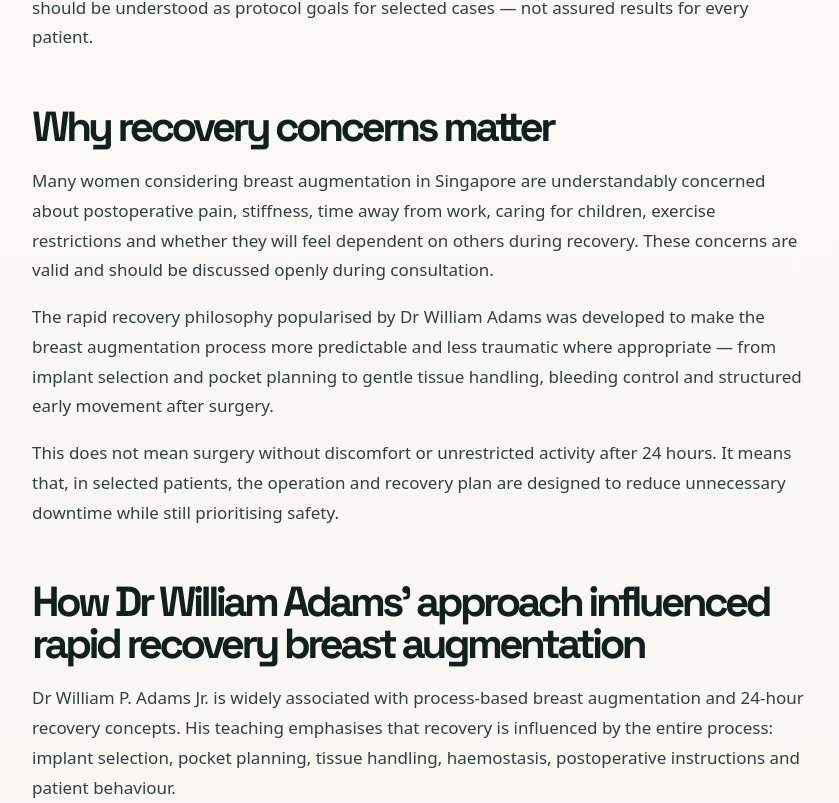
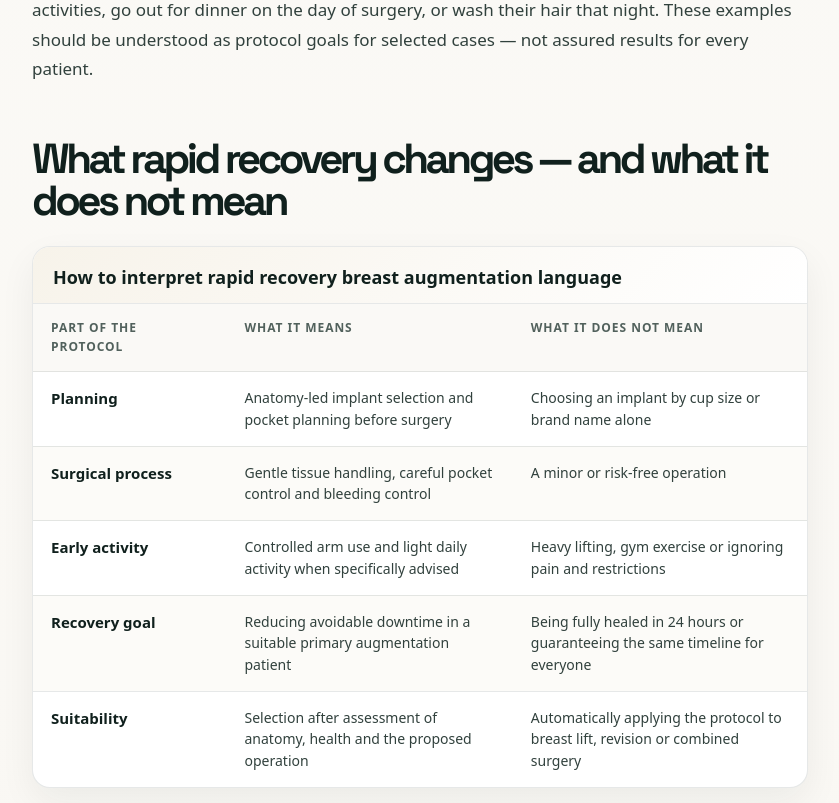
Before and after one commit to zatyrical/plasticwebsite, a Next.js app: page /24-hour-rapid-recovery-breast-augmentation-singapore in a window 1280 px wide. Shown: the part 1697-2500 px from the top of the page, without its empty margins (220-1059 px from the left). Built offline with nearby package versions, Linux system fonts and the light colour scheme.

Commit message:
Clarify rapid recovery protocol limits

```diff
--- a/app/24-hour-rapid-recovery-breast-augmentation-singapore/page.tsx
+++ b/app/24-hour-rapid-recovery-breast-augmentation-singapore/page.tsx
@@ -135,6 +135,7 @@ export default function RapidRecoveryBreastAugmentationPage() {
               <h2>On this page</h2>
               <ul>
                 <li><a href="#short-answer">Short answer</a></li>
+                <li><a href="#what-it-changes">What the protocol changes</a></li>
                 <li><a href="#why-recovery-concerns-matter">Why recovery concerns matter</a></li>
                 <li><a href="#adams-principles">William Adams principles</a></li>
                 <li><a href="#patient-selection">Who may be suitable</a></li>
@@ -165,6 +166,49 @@ export default function RapidRecoveryBreastAugmentationPage() {
               <h2>Short answer: what does “24-hour rapid recovery” mean?</h2>
               <p>In breast augmentation, “24-hour rapid recovery” refers to a carefully selected and structured approach designed to reduce unnecessary downtime after implant surgery. It is not simply faster surgery or stronger painkillers. The concept depends on detailed preoperative planning, gentle technique, careful implant-pocket control, bleeding control and specific postoperative activity instructions.</p>
               <p>Some suitable patients may be encouraged to move their arms early, perform light daily activities, go out for dinner on the day of surgery, or wash their hair that night. These examples should be understood as protocol goals for selected cases — not assured results for every patient.</p>
+            </section>
+
+            <section id="what-it-changes">
+              <h2>What rapid recovery changes — and what it does not mean</h2>
+              <div className="article-comparison-wrap">
+                <table className="article-comparison-table">
+                  <caption>How to interpret rapid recovery breast augmentation language</caption>
+                  <thead>
+                    <tr>
+                      <th scope="col">Part of the protocol</th>
+                      <th scope="col">What it means</th>
+                      <th scope="col">What it does not mean</th>
+                    </tr>
+                  </thead>
+                  <tbody>
+                    <tr>
+                      <th scope="row">Planning</th>
+                      <td>Anatomy-led implant selection and pocket planning before surgery</td>
+                      <td>Choosing an implant by cup size or brand name alone</td>
+                    </tr>
+                    <tr>
+                      <th scope="row">Surgical process</th>
+                      <td>Gentle tissue handling, careful pocket control and bleeding control</td>
+                      <td>A minor or risk-free operation</td>
+                    </tr>
+                    <tr>
+                      <th scope="row">Early activity</th>
+                      <td>Controlled arm use and light daily activity when specifically advised</td>
+                      <td>Heavy lifting, gym exercise or ignoring pain and restrictions</td>
+                    </tr>
+                    <tr>
+                      <th scope="row">Recovery goal</th>
+                      <td>Reducing avoidable downtime in a suitable primary augmentation patient</td>
+                      <td>Being fully healed in 24 hours or guaranteeing the same timeline for everyone</td>
+                    </tr>
+                    <tr>
+                      <th scope="row">Suitability</th>
+                      <td>Selection after assessment of anatomy, health and the proposed operation</td>
+                      <td>Automatically applying the protocol to breast lift, revision or combined surgery</td>
+                    </tr>
+                  </tbody>
+                </table>
+              </div>
             </section>
 
             <section id="why-recovery-concerns-matter">
```
